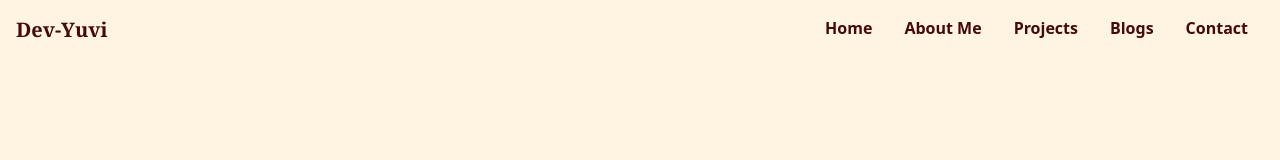
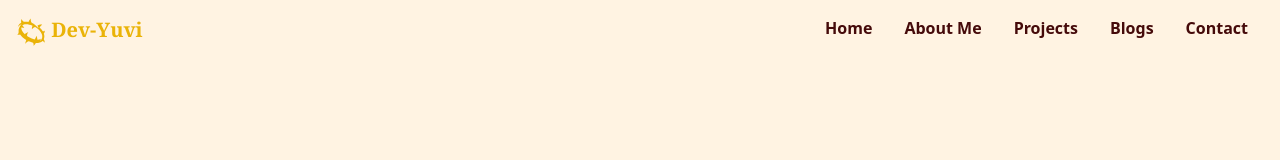
Before and after one commit to Yuvraj883/Yuvis-Portfolio, a React (Create React App) app: page / in a window 1280 px wide. Shown: the top 160 px of the page. Built offline with nearby package versions, Linux system fonts and the light colour scheme.

Commit message:
Added react icons

```diff
--- a/src/Components/Navbar.jsx
+++ b/src/Components/Navbar.jsx
@@ -1,8 +1,11 @@
+// import {GiCrownOfThorns} from 'react-icon/gi';
+import {GiCrown, GiCrownOfThorns} from 'react-icons/gi'
+
 function Navbar(){
     return(
         <>
         <nav className="flex text-red-950 ">
-            <span className="m-2 p-2 font-bold font-serif text-xl">Dev-Yuvi</span>
+            <span className="m-2 p-2 font-bold font-serif text-xl text-yellow-500"><GiCrownOfThorns className="inline text-3xl"/> Dev-Yuvi</span>
             <ul className="flex ml-auto px-4 font-bold cursor-pointer">
                 <li className="m-2 p-2">Home</li>
                 <li className="m-2 p-2">About Me</li>
```
